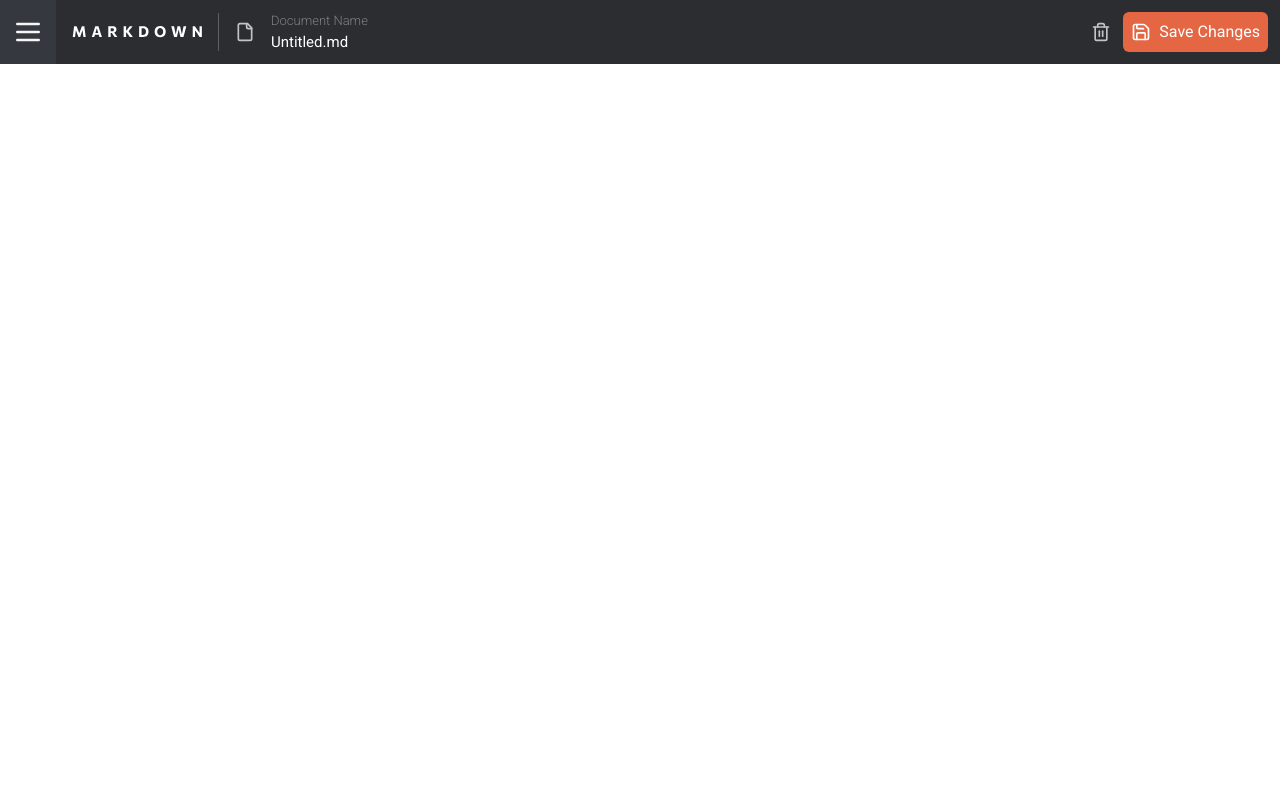
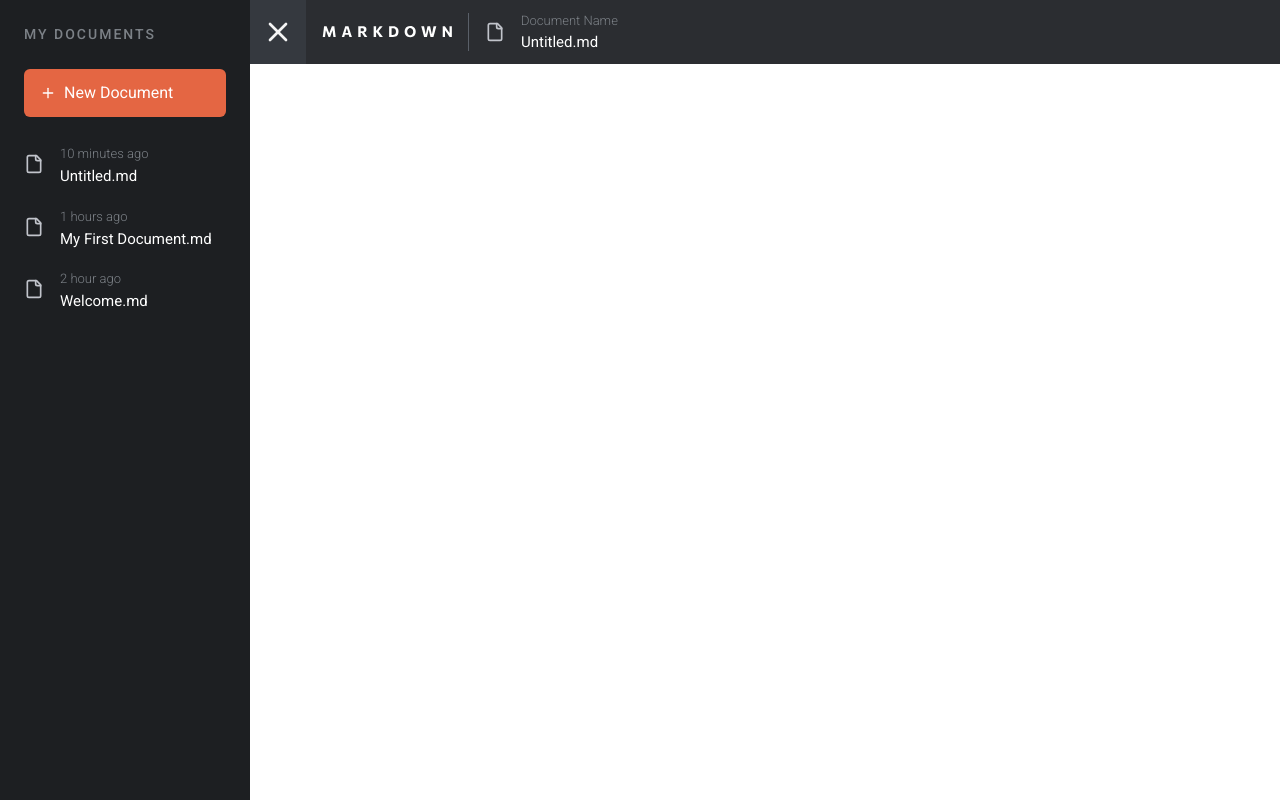
Before and after one commit to jayantpathariya/markdown-editor, a Next.js app: page / in a window 1280 px wide. Both pictures are taken after a click on the button 28 px from the left and 32 px from the top of the page. Built offline with nearby package versions, Linux system fonts and the light colour scheme.

Commit message:
Update page component to include sidebar and improve header functionality

```diff
--- a/app/page.tsx
+++ b/app/page.tsx
@@ -1,9 +1,31 @@
+"use client";
+
 import { Header } from "@/components/header";
+import { Sidebar } from "@/components/sidebar";
+import { cn } from "@/libs/utils";
+import { useState } from "react";
 
 export default function Home() {
+  const [isSidebarOpen, setIsSidebarOpen] = useState(false);
+
   return (
-    <main>
-      <Header />
-    </main>
+    <>
+      <Sidebar isOpen={isSidebarOpen} setIsOpen={setIsSidebarOpen} />
+      <div
+        className={cn(
+          "w-full min-h-screen",
+          isSidebarOpen && "overflow-x-hidden"
+        )}
+      >
+        <div
+          className={cn(
+            "w-full ml-0 transition-all duration-300 ease-in-out",
+            isSidebarOpen && "ml-[250px]"
+          )}
+        >
+          <Header isOpen={isSidebarOpen} setIsOpen={setIsSidebarOpen} />
+        </div>
+      </div>
+    </>
   );
 }
--- a/components/header.tsx
+++ b/components/header.tsx
@@ -1,12 +1,30 @@
-import { File, Menu, Save, Trash2 } from "lucide-react";
+import { cn } from "@/libs/utils";
+import { File, Menu, Save, Trash2, X } from "lucide-react";
 import { Logo } from "./logo";
 
-export const Header = () => {
+type Props = {
+  isOpen: boolean;
+  setIsOpen: React.Dispatch<React.SetStateAction<boolean>>;
+};
+
+export const Header = ({ isOpen, setIsOpen }: Props) => {
   return (
-    <header className="bg-cstm-black-800 h-14 md:h-16 flex items-center justify-between">
-      <div className="flex h-full items-center gap-x-4">
-        <button className="bg-cstm-black-700 h-full px-3">
-          <Menu className="text-cstm-black-200 size-8" />
+    <header
+      className={cn(
+        "bg-cstm-black-800 h-14 md:h-16 flex items-center justify-between",
+        isOpen && "w-full overflow-x-hidden"
+      )}
+    >
+      <div className={cn("flex h-full items-center gap-x-4")}>
+        <button
+          className={cn("bg-cstm-black-700 h-full px-3", isOpen && "w-[56px]")}
+          onClick={() => setIsOpen((prev) => !prev)}
+        >
+          {isOpen ? (
+            <X className="text-cstm-black-200 size-8" />
+          ) : (
+            <Menu className="text-cstm-black-200 size-8" />
+          )}
         </button>
         <div className="hidden md:block">
           <Logo />
@@ -23,7 +41,7 @@ export const Header = () => {
         </div>
       </div>
 
-      <div className="flex items-center gap-x-3 px-3">
+      <div className={cn("flex items-center gap-x-3 px-3", isOpen && "hidden")}>
         <button>
           <Trash2 className="text-cstm-black-400 size-5" />
         </button>
--- /dev/null
+++ b/components/sidebar.tsx
@@ -0,0 +1,51 @@
+import { cn } from "@/libs/utils";
+import { File, Plus } from "lucide-react";
+import Link from "next/link";
+
+type Props = {
+  isOpen: boolean;
+  setIsOpen: React.Dispatch<React.SetStateAction<boolean>>;
+};
+
+const docs = [
+  { id: 1, name: "Untitled.md", lastModified: "10 minutes ago" },
+  { id: 2, name: "My First Document.md", lastModified: "1 hours ago" },
+  { id: 3, name: "Welcome.md", lastModified: "2 hour ago" },
+];
+
+export const Sidebar = ({ isOpen, setIsOpen }: Props) => {
+  return (
+    <aside
+      className={cn(
+        "fixed top-0 left-0 w-[250px] h-full p-6 bg-cstm-black-900 transition-transform duration-300 ease-in-out text-cstm-black-100",
+        !isOpen && "translate-x-[-100%]",
+        isOpen && "translate-x-0"
+      )}
+    >
+      <div className="flex flex-col gap-y-6">
+        <h2 className="uppercase text-heading-s font-medium tracking-[2px] text-cstm-black-500">
+          My Documents
+        </h2>
+        <button className="flex items-center gap-x-2 px-4 py-3 rounded-md bg-cstm-orange-default hover:bg-cstm-orange-hover">
+          <Plus className="text-cstm-black-100 size-4" />
+          <span>New Document</span>
+        </button>
+        <ul className="flex flex-col gap-y-4">
+          {docs.map((doc) => (
+            <li key={doc.id} className="flex items-center gap-x-4 group">
+              <File className="text-cstm-black-400 size-5" />
+              <Link href={`/documents/${doc.id}`}>
+                <span className="text-body-m font-light text-cstm-black-500">
+                  {doc.lastModified}
+                </span>
+                <p className="text-heading-m group-hover:text-cstm-orange-default transition duration-200 ease-in-out">
+                  {doc.name}
+                </p>
+              </Link>
+            </li>
+          ))}
+        </ul>
+      </div>
+    </aside>
+  );
+};
```
